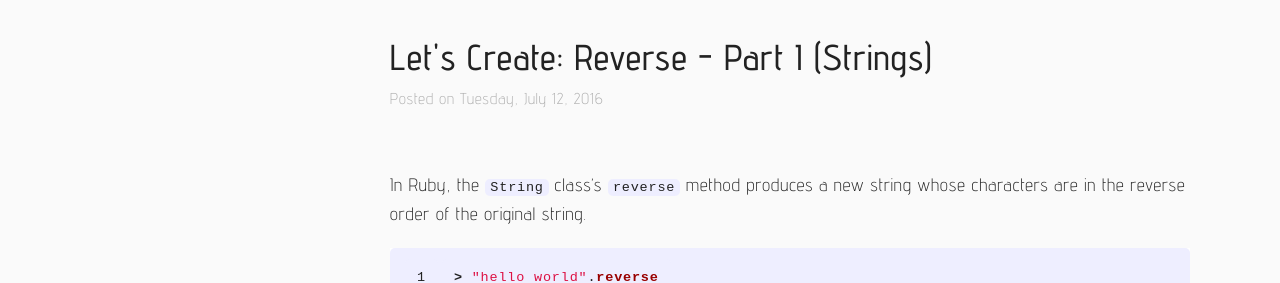
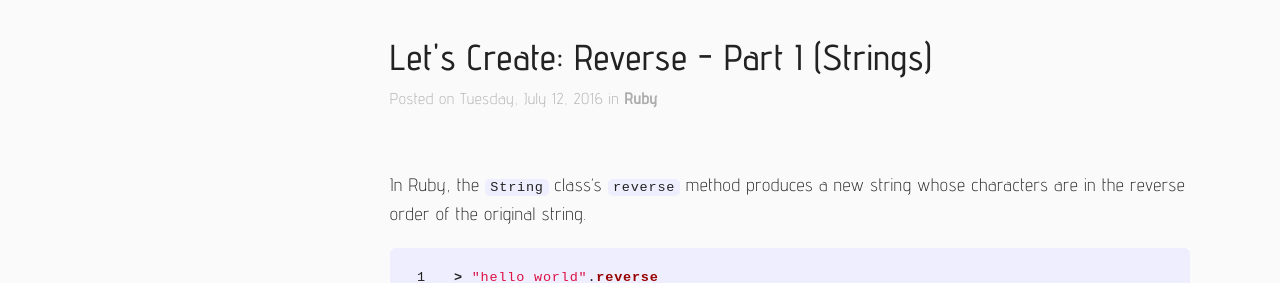
Before and after one commit to heyitsjhu/iamjhu.github.io, a Jekyll site: the page built from _posts/2016-07-13-lets-create-reverse-part-one.markdown, in a window 1280 px wide and 900 px high, scrolled down 554 px. Shown: the part 168-451 px from the top of the window. Built offline with Jekyll 4.4.1, drawn with Linux system fonts in a browser that asks for light colours.

Commit message:
Restructure blog posts directory; add labels (blog categories)

```diff
--- a/_layouts/post.html
+++ b/_layouts/post.html
@@ -10,8 +10,12 @@ layout: default
         <time datetime="{{ page.date | date_to_xmlschema }}" itemprop="datePublished">
           {{ page.date | date: " Posted on %A, %B %-d, %Y" }}
         </time>
-        {% if page.author %} • <span itemprop="author" itemscope itemtype="http://schema.org/Person">
-        <span itemprop="name">{{ page.author }}</span></span>
+        {% if page.labels %} in
+          {% for label in page.labels %}
+            <span class="post__label"><a href="#">
+              {{ label }}
+            </a></span>
+          {% endfor %}
         {% endif %}
       </p>
     </header>
--- a/blog/_posts/2016-07-13-lets-create-reverse-part-one.markdown
+++ b/_posts/2016-07-13-lets-create-reverse-part-one.markdown
@@ -1,7 +1,7 @@
 ---
 title: "Let's Create: Reverse - Part I (Strings)"
 date: 2016-07-12 15:15:44 -0700
-category: [ruby]
+labels: ruby
 ---
 
 In Ruby, the `String` class's `reverse` method produces a new string whose characters are in the reverse order of the original string.
--- a/_sass/_layout.scss
+++ b/_sass/_layout.scss
@@ -155,7 +155,10 @@
     color: $grey-color-dark;
 }
 
-
+.post__label {
+    font-weight: bold;
+    text-transform: capitalize;
+}
 
 /*.post {
     a {
```
Also changed, not shown: _posts/2016-05-05-think-of-a-method-as-a-verb-it-should-only-do-one-thing-part-one.markdown (renamed from blog/_posts/2016-05-05-think-of-a-method-as-a-verb-it-should-only-do-one-thing-part-one.markdown), _posts/2016-06-06-whats-the-difference-between-an-integer-and-a-float.markdown (renamed from blog/_posts/2016-06-06-whats-the-difference-between-an-integer-and-a-float.markdown), _posts/2016-06-29-knowledge-test-html5-and-markup.markdown (renamed from blog/_posts/2016-06-29-knowledge-test-html5-and-markup.markdown), _posts/2016-07-06-whats-the-difference-between-puts-print-and-p.markdown (renamed from blog/_posts/2016-07-06-whats-the-difference-between-puts-print-and-p.markdown), assets/logos/logo-white.svg (deleted), assets/logos/logo.svg (deleted), blog.html (renamed from blog/index.html), fonts/bootstrap/glyphicons-halflings-regular.svg (deleted), fonts/bootstrap/glyphicons-halflings-regular.ttf (deleted), fonts/bootstrap/glyphicons-halflings-regular.woff (deleted), fonts/bootstrap/glyphicons-halflings-regular.woff2 (deleted), 1 other file.
